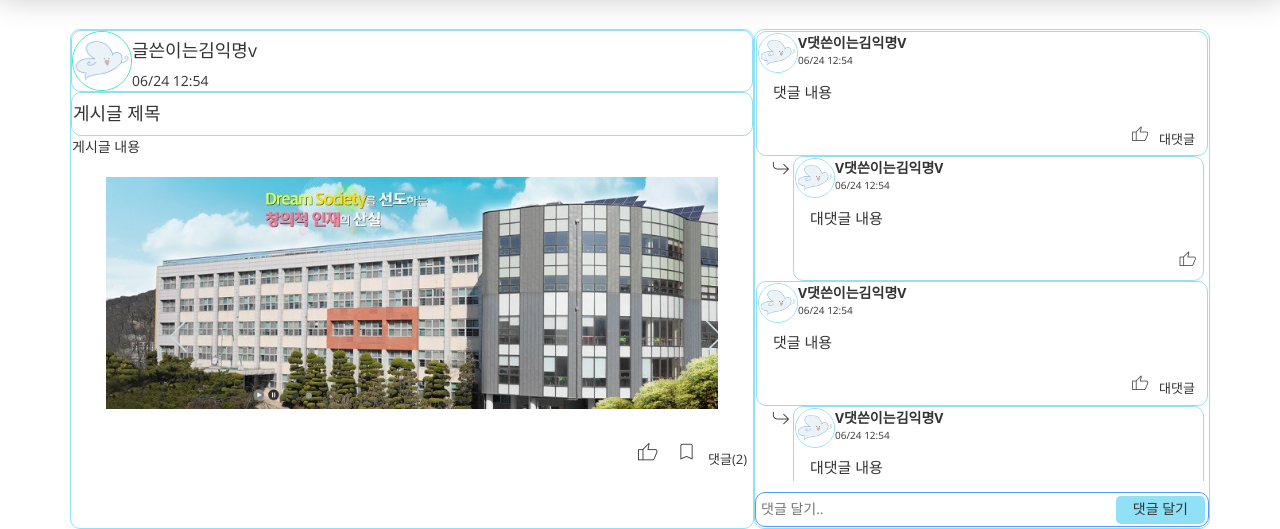
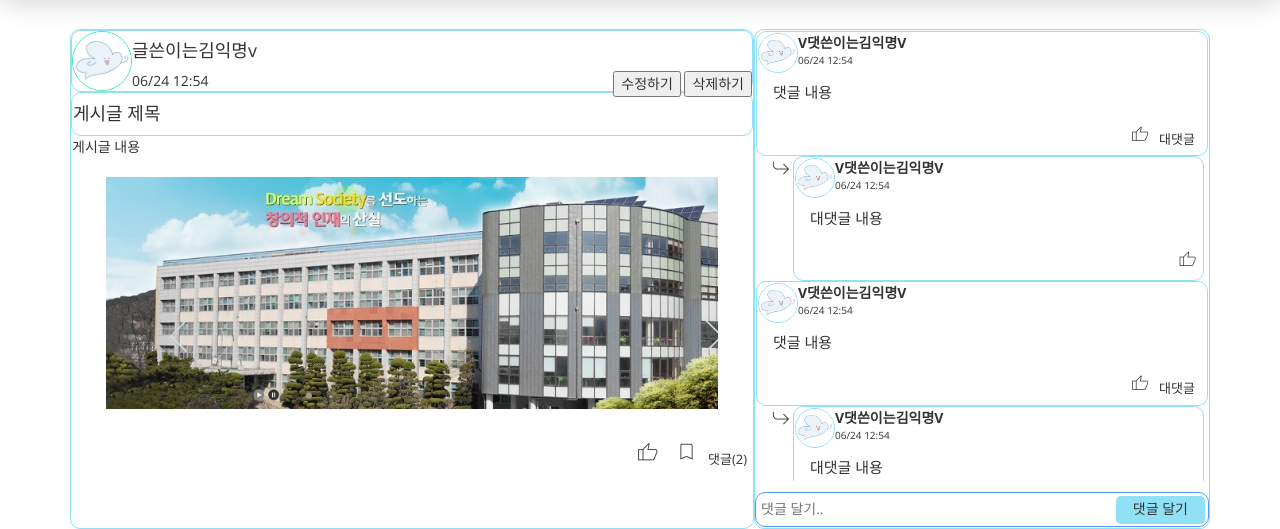
Before and after one commit to nohsa97/PHP_board, a PHP site: page /boardContent.html in a window 1280 px wide. Shown: the part 91-620 px from the top of the page. Run offline with PHP 8.4, Linux system fonts and the light colour scheme; some libraries are stand-ins or nearby versions.

Commit message:
색변경및 버튼만추가
ㅇ

```diff
--- a/SangCom-main/boardContent.html
+++ b/SangCom-main/boardContent.html
@@ -78,6 +78,13 @@
         <img src="img/ic_cloudy.png" width = "60" style="float: left; border-radius: 70%;border: 1px solid #34ebae;">
         <h4>글쓴이는김익명v</h4>
         <time class="">06/24 12:54</time>
+        <div class="subject_button">
+          <!-- 삭제하기는 클래스에 hidden주면 사라짐 -->
+          <form action="" method="get">
+            <input type="button" value="수정하기">
+            <input type="button" class="" value="삭제하기">
+          </form>
+        </div>
       </div>
       <div class="comment">
         <h4>게시글 제목</h4>
--- a/SangCom-main/css/board.css
+++ b/SangCom-main/css/board.css
@@ -152,8 +152,19 @@
   'FILL' 0,
   'wght' 100,
   'GRAD' 200,
-  'opsz' 48
+  'opsz' 48;
+
 }
+
+
+.filled {
+   font-variation-settings:
+   'FILL' 1,
+   'wght' 100,
+   'GRAD' 200,
+   'opsz' 48 !important;
+   color: #529aff;
+ }
 
 .hid{
    border: 1px solid #90e1f5 ;
@@ -204,6 +215,7 @@
    'GRAD' 200,
    'opsz' 48
  }
+
 
 
 
@@ -294,3 +306,10 @@
    min-height: 50px;
    font-size: 20px;
  }
+
+
+ .subject_button {
+   position: relative;
+   float: right;
+
+ }
--- a/SangCom-main/js/board.js
+++ b/SangCom-main/js/board.js
@@ -95,21 +95,37 @@ function removeContent() {
 var thumb_check = false;
 
 
-$(function(){
-  $('.bottom_icon').click(function(){
-    if(thumb_check==false) {
-      $(this).css("font-variation-settings","'FILL' 1, 'wght' 100, 'GRAD' 200, 'opsz' 48");
-      $(this).css("color","#06cded");
-      thumb_check=true;
+// $(function(){
+//   $('.bottom_icon').click(function(){
+//     if(thumb_check==false) {
+//       $(this).css("font-variation-settings","'FILL' 1, 'wght' 100, 'GRAD' 200, 'opsz' 48");
+//       $(this).css("color","#06cded");
+//       thumb_check=true;
+//     }
+//     else {
+//       $(this).css("font-variation-settings","'FILL' 0, 'wght' 100, 'GRAD' 200, 'opsz' 48");
+//       $(this).css("color","black");
+//       thumb_check=false;
+//     }
+
+//   });
+// });  //개별 색변경  추후에 하얀색으로 바꾸기할예정 하얀색은 fill을 0으로 바꾸면끝.
+
+
+
+
+$(function() {
+  $('.bottom_icon').click(function() {
+    if($(this).hasClass('filled')) {
+      $(this).removeClass('filled');
     }
     else {
-      $(this).css("font-variation-settings","'FILL' 0, 'wght' 100, 'GRAD' 200, 'opsz' 48");
-      $(this).css("color","black");
-      thumb_check=false;
+      $(this).addClass('filled');
     }
+  });
+});
 
-  });
-});  //개별 색변경  추후에 하얀색으로 바꾸기할예정 하얀색은 fill을 0으로 바꾸면끝.
+
 
 $(function(){
   $('.sur_comment_count').click(function(){
```
